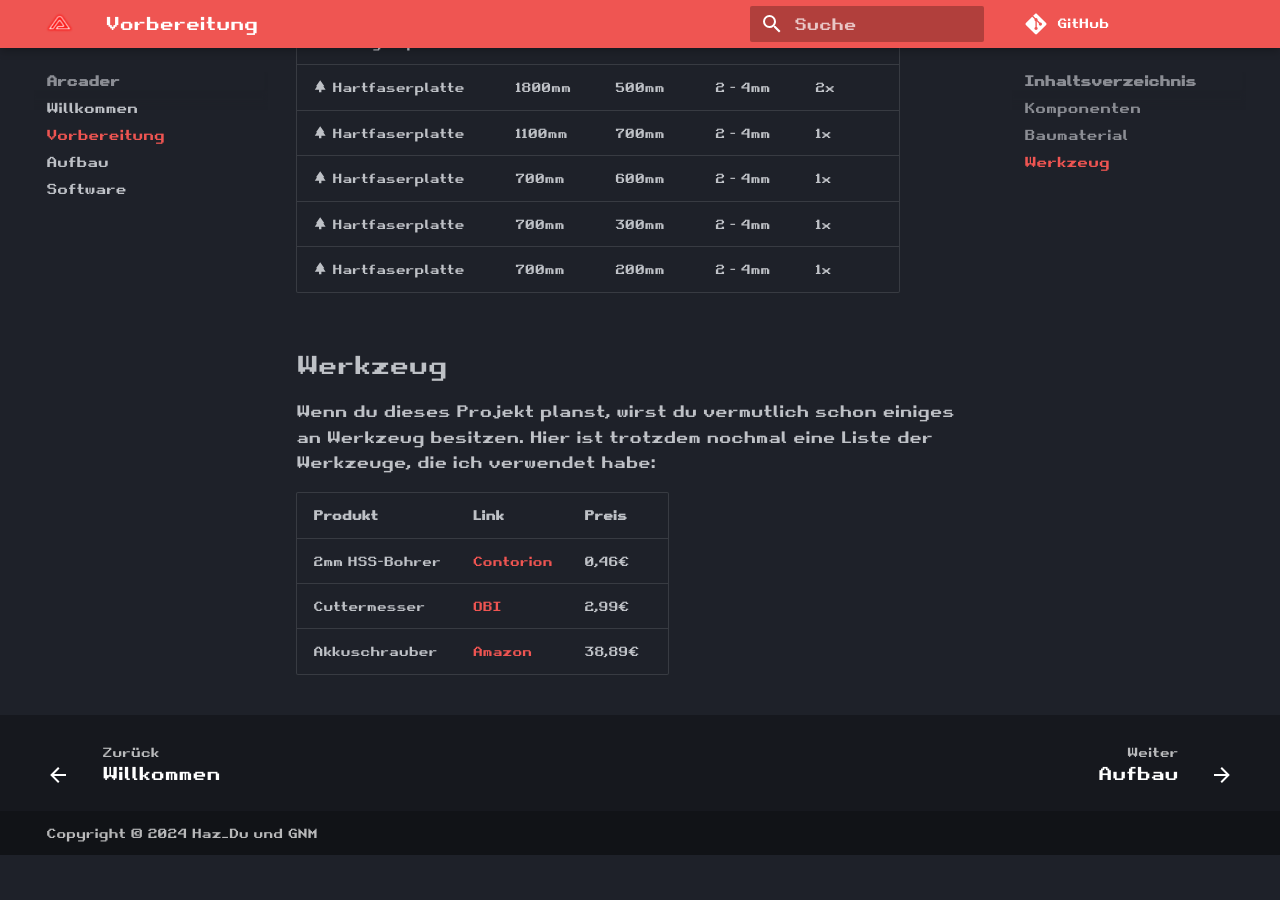
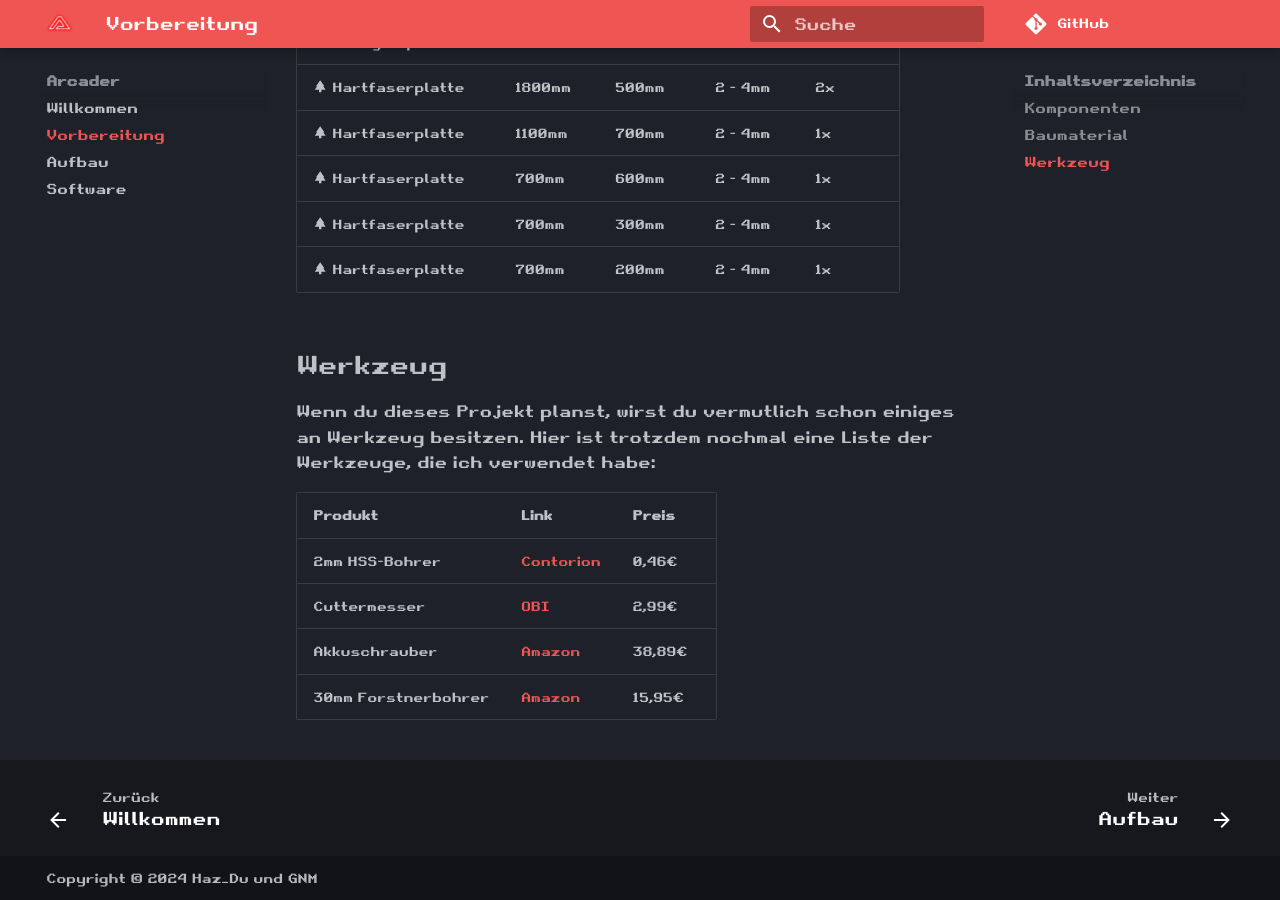
Before and after one commit to HazDu/Arcader, an MkDocs documentation site: the page built from docs/preparation.md, in a window 1280 px wide and 900 px high, scrolled down 1744 px. Built offline with MkDocs 1.6.1 and Material for MkDocs 9.7.7, drawn with Linux system fonts in a browser that asks for light colours; emoji names are drawn with the system emoji font; comment, search, counter and statistics services are not loaded; before the commit the page ends 2599 px from its top, so only the background shows below that.

Commit message:
Added more content to preparation.md

```diff
--- a/docs/preparation.md
+++ b/docs/preparation.md
@@ -59,3 +59,4 @@ der Werkzeuge, die ich verwendet habe:
 | 2mm HSS-Bohrer | [Contorion](https://www.contorion.de/p/holex-spiralbohrer-hss-rollgewalzt-n-c99030823?diameter_mm=2&simple_sku=66714661x1) | 0,46€  |
 | Cuttermesser   | [OBI](https://www.obi.de/p/9258401/obi-cuttermesser)                                                                       | 2,99€  |
 | Akkuschrauber  | [Amazon](https://www.amazon.de/dp/B07MMBKG7C)                                                                              | 38,89€ |
+| 30mm Forstnerbohrer | [Amazon](https://www.amazon.de/dp/B01N9O3EJM)                                                                         | 15,95€ |
```
